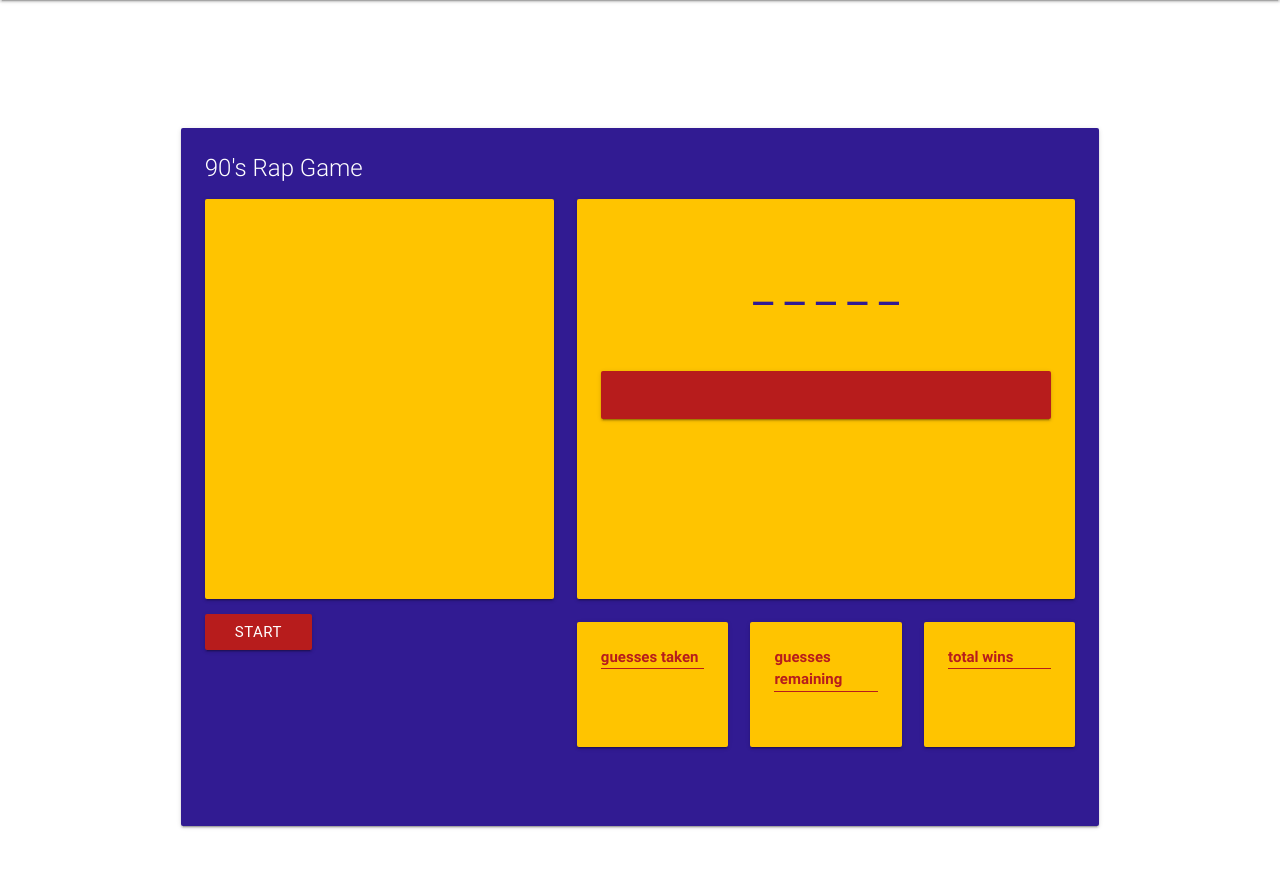
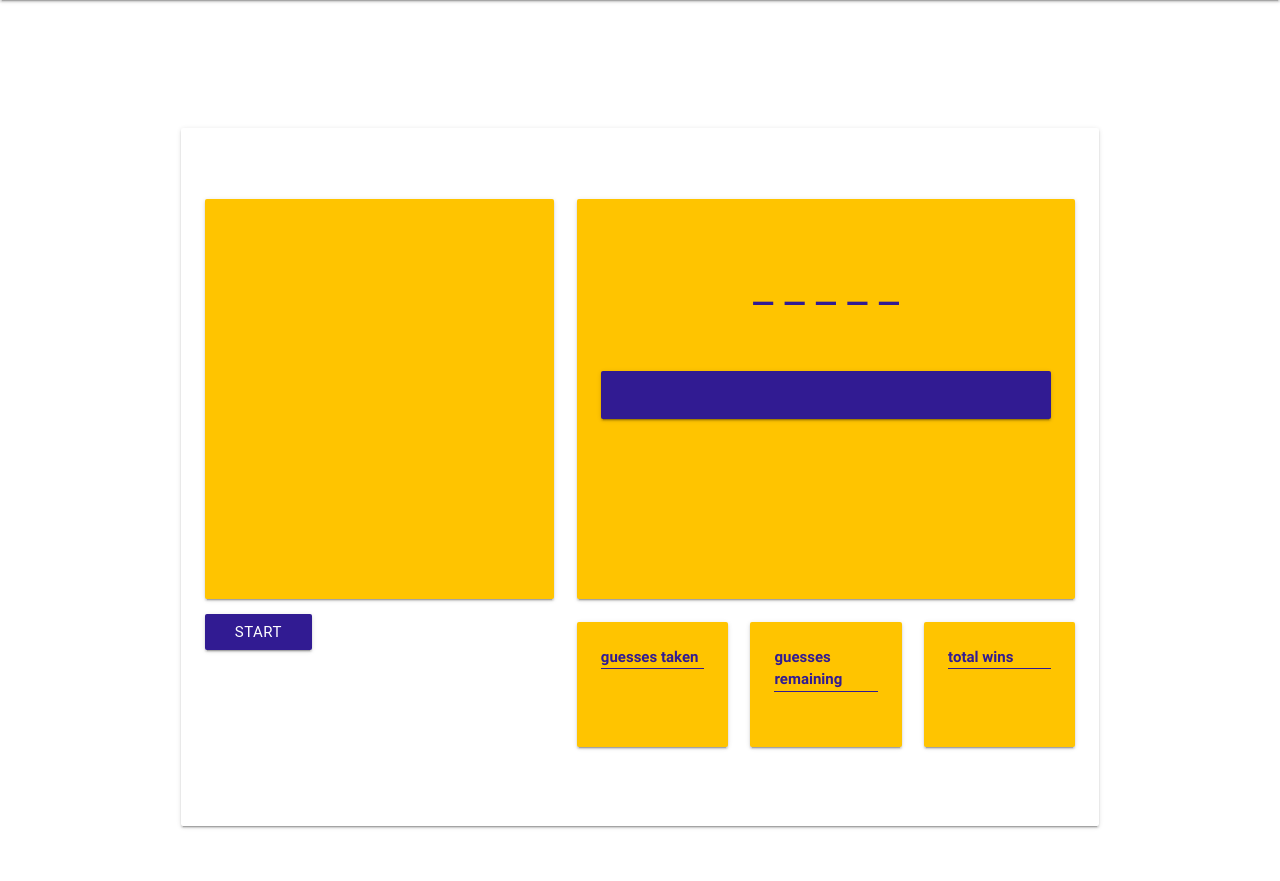
Before and after one commit to alcreates/hangman, a PHP site: page / in a window 1280 px wide. Shown: the part 64-945 px from the top of the page. Run offline with PHP 8.4, Linux system fonts and the light colour scheme; some libraries are stand-ins or nearby versions; some web fonts are replaced.

Commit message:
more styles

```diff
--- a/assets/css/style.css
+++ b/assets/css/style.css
@@ -36,7 +36,7 @@
 
 }
 .updateText{
-	color:#b71c1c;
+	color:#311b92;
 	font-weight: bold;
 }
 .divider{
--- a/index.html
+++ b/index.html
@@ -24,14 +24,14 @@
         <div class="row">
             <div class="row">
                 <div class="col s12 m12">
-                    <div class="card deep-purple darken-4" >
-                        <div class="card-content white-text" id="gameBoardback">
+                    <div class="card" id="gameBoardback" >
+                        <div class="card-content white-text" >
                             <span class="card-title">90's Rap Game</span>
                             <div class="row">
                                 <div class="col s5 m5">
                                     <div class="card-panel amber accent-3 " id="rapperImage">
                                     </div>
-                                    <a id="startButton" class="waves-effect waves-light btn red darken-4 ">start</a>
+                                    <a id="startButton" class="waves-effect waves-light btn deep-purple darken-4">start</a>
                                 </div>
                                 <div class="col s7 m7">
                                     <div class="card-panel amber accent-3 center-align" id="playerBoard">
@@ -42,7 +42,7 @@
                                         </div>
                                         <div class="row">
                                             <div class="col s12 m12 ">
-                                                <div class="card-panel red darken-4" id="letterGuess">
+                                                <div class="card-panel deep-purple darken-4" id="letterGuess">
                                                     <span class="white-text "> </span>
                                                 </div>
                                             </div>
@@ -52,21 +52,21 @@
                                         <div class="col s4 m4 ">
                                             <div class="card-panel amber accent-3 update">
                                                 <span class="updateText"> guesses taken</span>
-                                                <div class="divider red darken-4"></div>
+                                                <div class="divider deep-purple darken-4"></div>
                                                 <div id="guessCount"></div>
                                             </div>
                                         </div>
                                         <div class="col s4 m4 ">
                                             <div class="card-panel amber accent-3 update">
                                                 <span class="updateText"> guesses remaining</span>
-                                                <div class="divider red darken-4"></div>
+                                                <div class="divider deep-purple darken-4"></div>
                                                 <div id="remainingGuess"></div>
                                             </div>
                                         </div>
                                         <div class="col s4 m4 ">
                                             <div class="card-panel amber accent-3 update">
                                                 <span class="updateText"> total wins</span>
-                                                <div class="divider red darken-4"></div>
+                                                <div class="divider deep-purple darken-4"></div>
                                                 <div id="totalWins"></div>
                                             </div>
                                         </div>
```
